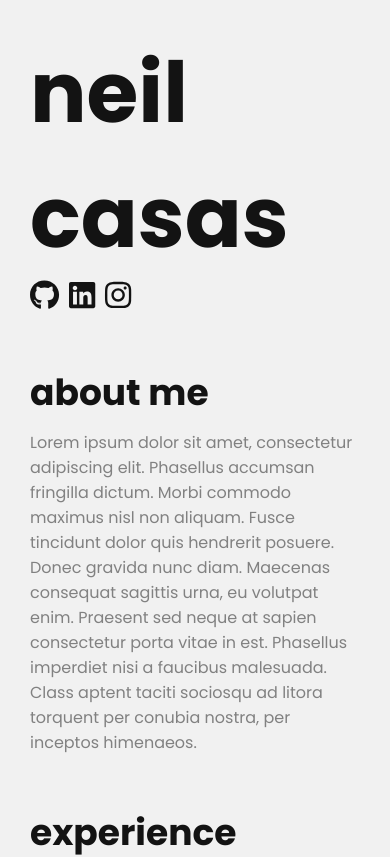
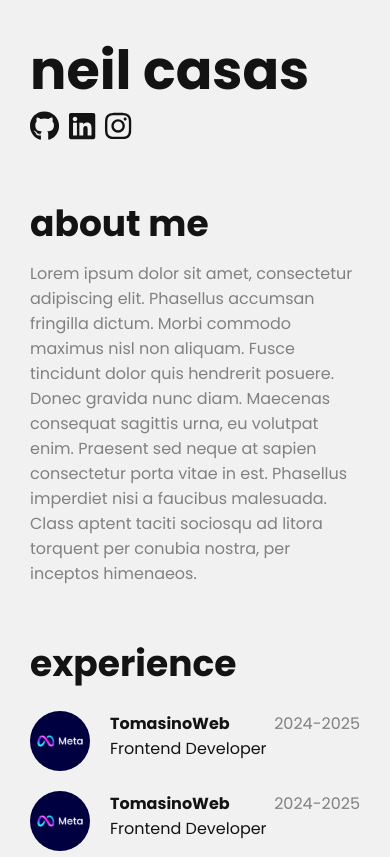
Before and after one commit to neilcasas/portfolio-v1, a Next.js app: page / in a window 390 px wide. Shown: the top 857 px of the page. Built offline with nearby package versions, Linux system fonts and the light colour scheme.

Commit message:
added smaller font to hero

```diff
--- a/src/app/components/Hero.module.scss
+++ b/src/app/components/Hero.module.scss
@@ -11,6 +11,19 @@
     svg {
       height: 30px;
       color: var(--main-color);
+      transition: transform 0.3s;
+
+      &:hover {
+        transform: scale(1.2);
+      }
     }
   }
 }
+
+@media screen and (max-width: 600px) {
+  .hero {
+    h1 {
+      font-size: 54px;
+    }
+  }
+}
--- a/src/app/globals.scss
+++ b/src/app/globals.scss
@@ -10,6 +10,18 @@ body {
   font-family: var(--regular-font);
   background-color: var(--background-color);
   color: var(--regular-color);
+
+  &.dark {
+    --main-color: rgb(241, 241, 241);
+    --background-color: rgb(19, 19, 19);
+    --regular-color: rgb(161, 161, 161);
+  }
+
+  &.light {
+    --main-color: rgb(241, 241, 241);
+    --background-color: rgb(19, 19, 19);
+    --regular-color: rgb(161, 161, 161);
+  }
 }
 
 :root {
@@ -18,10 +30,21 @@ body {
   --regular-font: "Poppins";
   --regular-color: rgb(129, 129, 129);
   --background-color: rgb(241, 241, 241);
+  --header-size: 84px;
+  --subheader-size: 36px;
 }
 
-body.dark {
-  --main-color: rgb(241, 241, 241);
-  --background-color: rgb(19, 19, 19);
-  --regular-color: rgb(161, 161, 161);
+@media (prefers-color-scheme: dark) {
+  body {
+    --main-color: rgb(241, 241, 241);
+    --background-color: rgb(19, 19, 19);
+    --regular-color: rgb(161, 161, 161);
+  }
 }
+@media (prefers-color-scheme: light) {
+  body {
+    --main-color: rgb(19, 19, 19);
+    --regular-color: rgb(129, 129, 129);
+    --background-color: rgb(241, 241, 241);
+  }
+}
--- a/src/app/layout.tsx
+++ b/src/app/layout.tsx
@@ -2,7 +2,7 @@ import type { Metadata } from "next";
 import "./globals.scss";
 
 export const metadata: Metadata = {
-  title: "Create Next App",
+  title: "Neil Casas",
   description: "Generated by create next app",
 };
 
```
